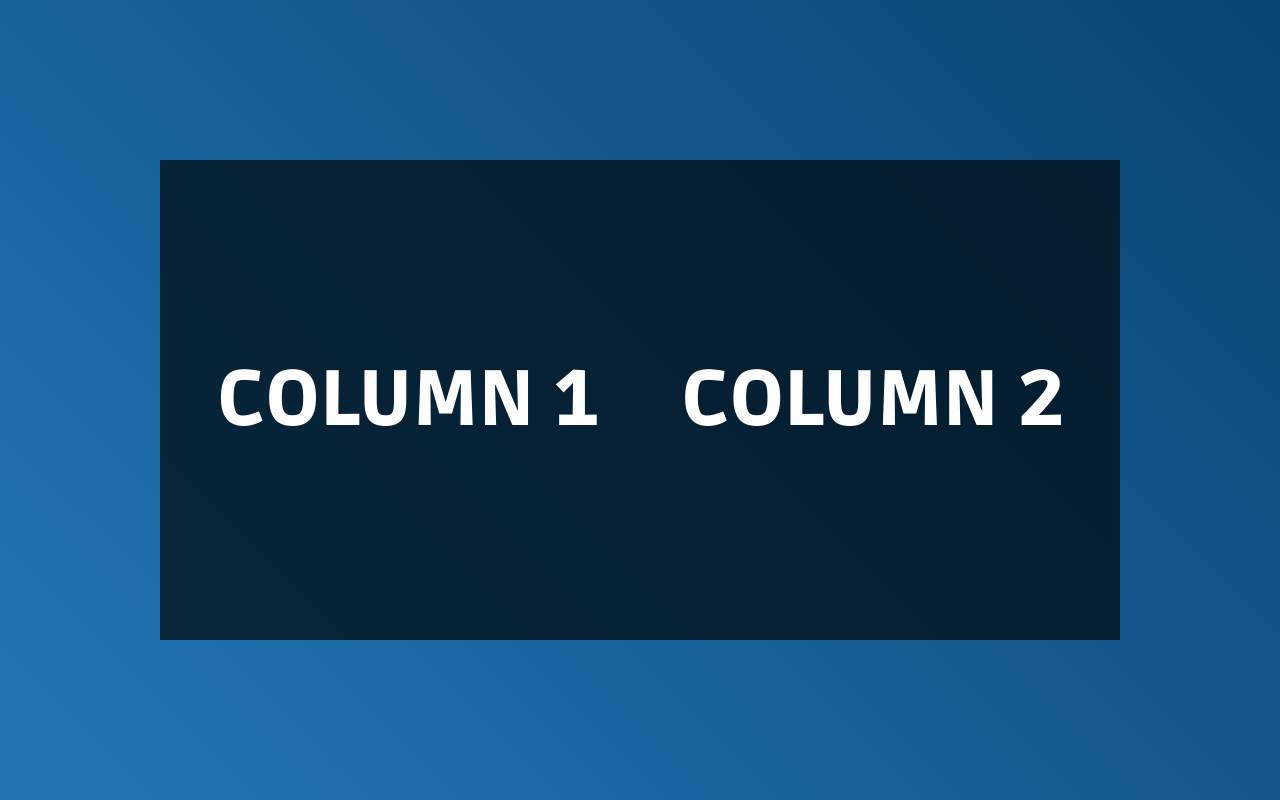
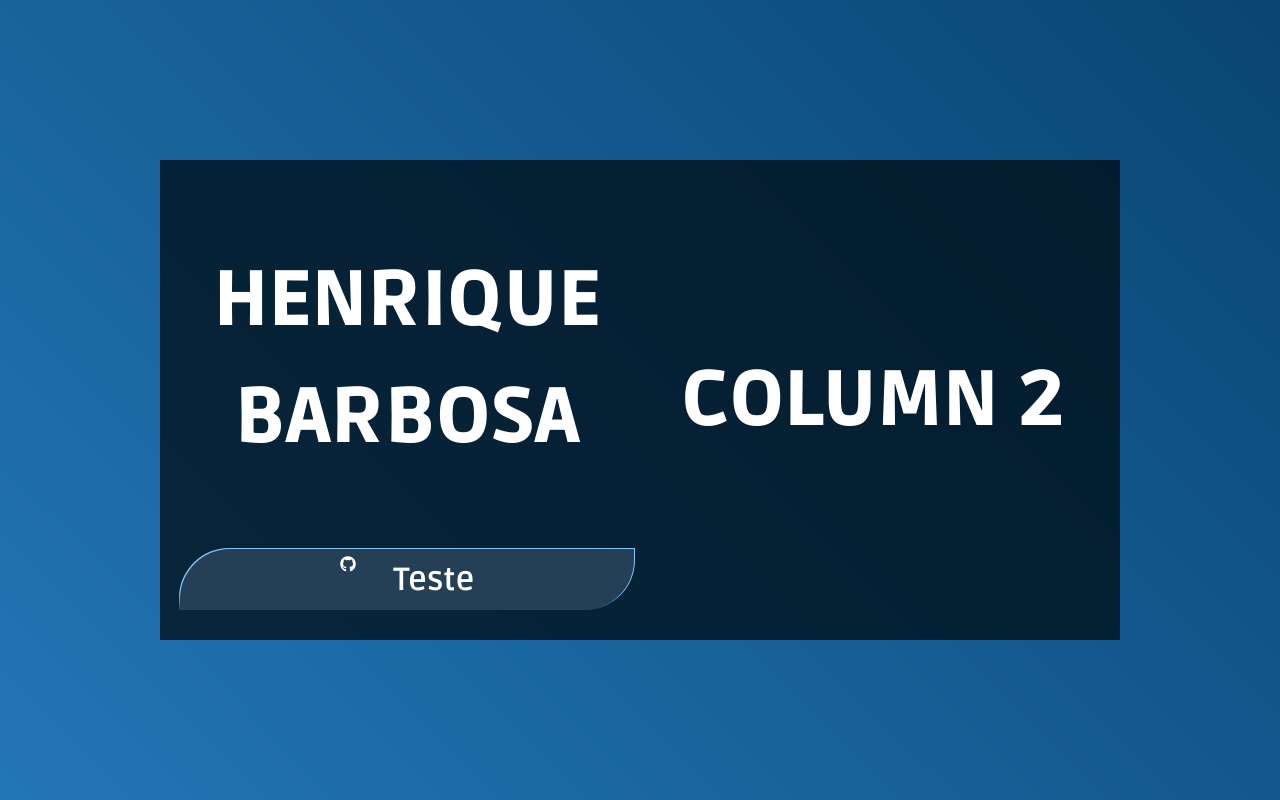
Before and after one commit to HenriBDev/personal_website, a React (Create React App) app: page / in a window 1280 px wide. Built offline with nearby package versions, Linux system fonts and the light colour scheme.

Commit message:
:sparkles: feat - Button component added

```diff
--- a/public/index.html
+++ b/public/index.html
@@ -26,8 +26,11 @@
     <!-- Google Fonts -->
     <link rel="preconnect" href="https://fonts.googleapis.com">
     <link rel="preconnect" href="https://fonts.gstatic.com" crossorigin>
-    <link href="https://fonts.googleapis.com/css2?family=Ruda:wght@900&display=swap" rel="stylesheet">
-    <title>HenriBDev</title>
+    <link href="https://fonts.googleapis.com/css2?family=Ruda:wght@700;900&display=swap" rel="stylesheet"><title>HenriBDev</title>
+
+    <!-- Font Awesome Icons -->
+    <script src="https://kit.fontawesome.com/e9fa9360e5.js" crossorigin="anonymous"></script>
+
   </head>
   <body>
     <noscript>You need to enable JavaScript to run this app.</noscript>
--- /dev/null
+++ b/src/components/css/Button.css
@@ -0,0 +1,26 @@
+#button{
+    display: flex;
+    flex-direction: row;
+    justify-content: center;
+    align-items: flex-start;
+    padding: 1.5% 1.5%;
+    gap: 3%;
+    color: white;
+    height: fit-content;
+    width: 100%;
+    background: rgba(37, 64, 86);
+    border-radius: 50px 0px;
+}
+
+#buttonBorder{
+    background: linear-gradient(180deg, rgba(133,198,247,1) 75%, rgba(0,108,191,0.45) 100%);
+    border-radius: 50px 0px;
+    width: 100%;
+    padding: 0px 1px;
+    padding-top: 1px;
+}
+
+.buttonIcon{
+    height: 100%;
+    width: 40px;
+}
--- /dev/null
+++ b/src/components/js/Button.jsx
@@ -0,0 +1,14 @@
+import { Component, Fragment } from 'react';
+import '../css/Button.css'
+
+export class Button extends Component {
+    render() {
+        return (
+            <div id="buttonBorder">
+                <div id="button">
+                    <i class={this.props.icon + " buttonIcon"}></i><span className="subHeading1">{this.props.text}</span>
+                </div>
+            </div>
+        );
+    }
+}
--- a/src/components/js/Frame.jsx
+++ b/src/components/js/Frame.jsx
@@ -1,5 +1,6 @@
 import { Component } from 'react';
 import '../css/Frame.css'
+import { Button } from './'
 
 export class Frame extends Component {
     state = { view: this.view }
@@ -8,7 +9,8 @@ export class Frame extends Component {
             <div id="frame">
                 <div id="columnsContainer">
                     <div className="columns">
-                        <h1>Column 1</h1>
+                        <h1>Henrique Barbosa</h1>
+                        <Button icon="fa-brands fa-github" text="Teste"/>
                     </div>
                     <div className="columns">
                         <h1>Column 2</h1>
--- a/src/components/js/index.js
+++ b/src/components/js/index.js
@@ -1 +1,2 @@
 export { Frame } from './Frame.jsx'
+export { Button } from './Button.jsx'
--- a/src/index.css
+++ b/src/index.css
@@ -24,8 +24,20 @@ html, body{
   background: linear-gradient(45deg, rgba(35,118,182,1) 0%, rgba(9,69,115,1) 100%);
 }
 
+
+/* Typography */
 h1{
   font-family: 'Ruda';
   font-size: 4.875rem;
+  font-weight: 900;
   text-transform: uppercase;
+  display: flex;
+  align-items: center;
+  text-align: center;
 }
+
+.subHeading1{
+  font-family: 'Ruda';
+  font-weight: 700;
+  font-size: 2rem;
+}
```
